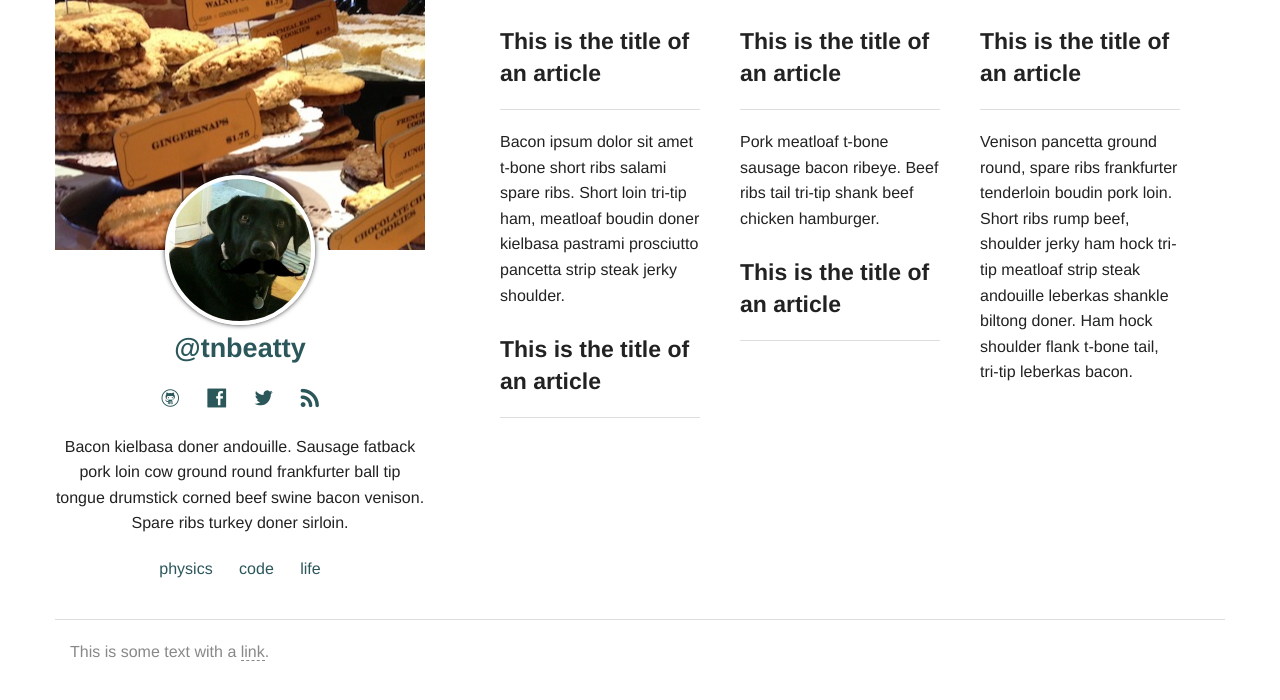
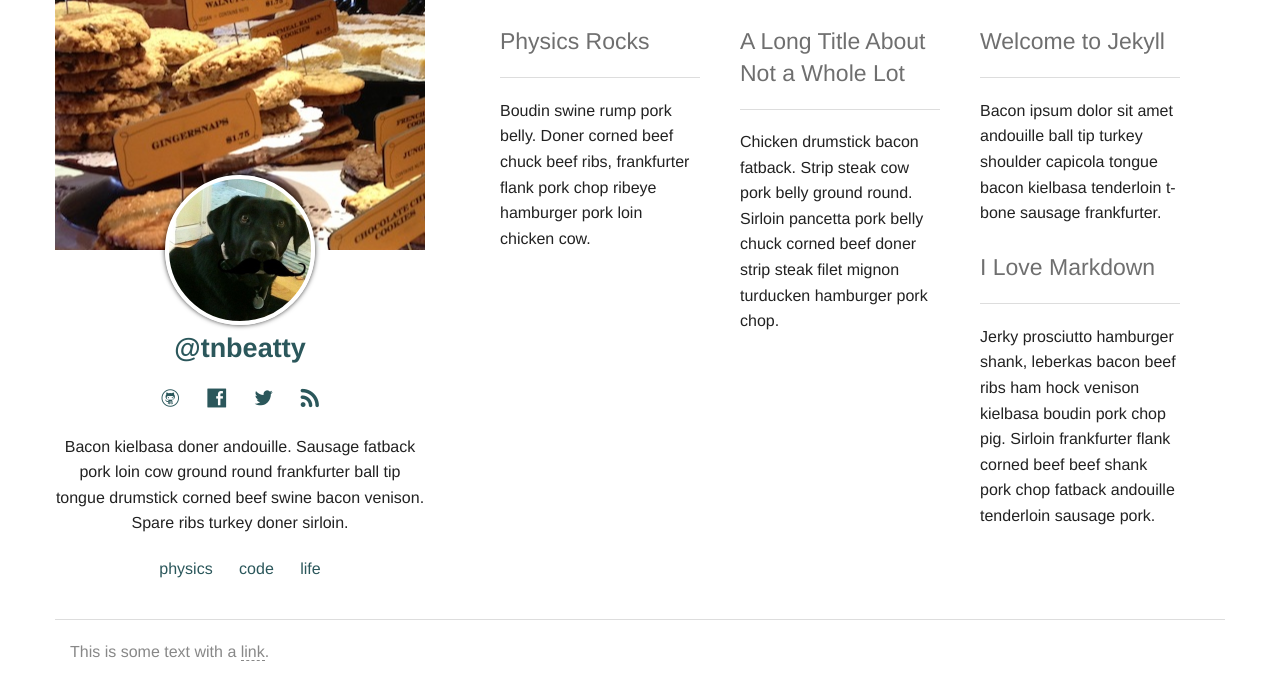
Before and after one commit to tnbeatty/tnbeatty.github.com, a Jekyll site: the page built from index.html, in a window 1280 px wide. Shown: the top 700 px of the page. Built offline with Jekyll 4.4.1, drawn with Linux system fonts in a browser that asks for light colours.

Commit message:
Test Posts Created

```diff
--- a/_config.yml
+++ b/_config.yml
@@ -6,3 +6,5 @@ pygments: true
 
 # Only allow plugins that github will read
 safe: true
+
+excerpt_separator: "<!-- more -->"
--- a/index.html
+++ b/index.html
@@ -4,29 +4,13 @@ title: Nate's Homepage
 ---
 
 <div id="container">
+	{% for post in site.posts %}
 	<div class="postlist-item">
-		<h4>This is the title of an article</h4>
+		<h4 class="subheader">{{ post.title }}</h4>
 		<hr>
-		<p>Bacon ipsum dolor sit amet t-bone short ribs salami spare ribs. Short loin tri-tip ham, meatloaf boudin doner kielbasa pastrami prosciutto pancetta strip steak jerky shoulder.</p>
+		<p>{{ post.excerpt }}</p>
 	</div>
-	<div class="postlist-item">
-		<h4>This is the title of an article</h4>
-		<hr>
-		<p>Pork meatloaf t-bone sausage bacon ribeye. Beef ribs tail tri-tip shank beef chicken hamburger.</p>
-	</div>
-	<div class="postlist-item">
-		<h4>This is the title of an article</h4>
-		<hr>
-		<p>Venison pancetta ground round, spare ribs frankfurter tenderloin boudin pork loin. Short ribs rump beef, shoulder jerky ham hock tri-tip meatloaf strip steak andouille leberkas shankle biltong doner. Ham hock shoulder flank t-bone tail, tri-tip leberkas bacon.</p>
-	</div>
-	<div class="postlist-item">
-		<h4>This is the title of an article</h4>
-		<hr>
-	</div>
-	<div class="postlist-item">
-		<h4>This is the title of an article</h4>
-		<hr>
-	</div>
+	{% endfor %}
 </div>
 
 <script src="/assets/js/vendor/jquery.js"></script>
```
Also changed, not shown: _posts/2013-06-03-welcome-to-jekyll.markdown (deleted, +0 -24 lines), _posts/code/2013-06-05-i-love-markdown.md (added, +12 -0 lines), _posts/life/2013-06-03-welcome-to-jekyll.md (+2 -2 lines), _posts/life/2013-06-05-a-long-title-about-not-a-whole-lot.md (added, +11 -0 lines), _posts/physics/2013-06-04-physics-rocks.md (added, +12 -0 lines), 1 other file.
